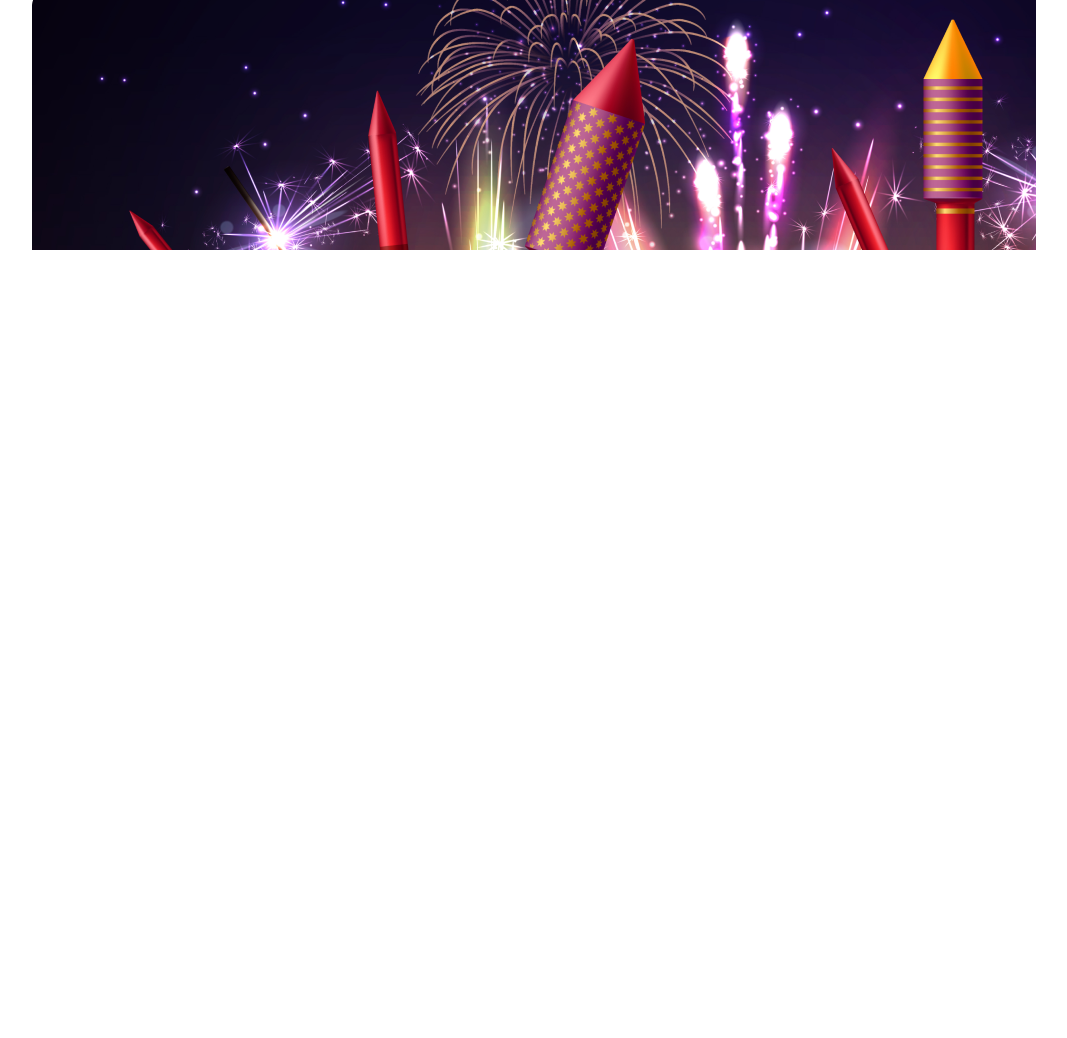
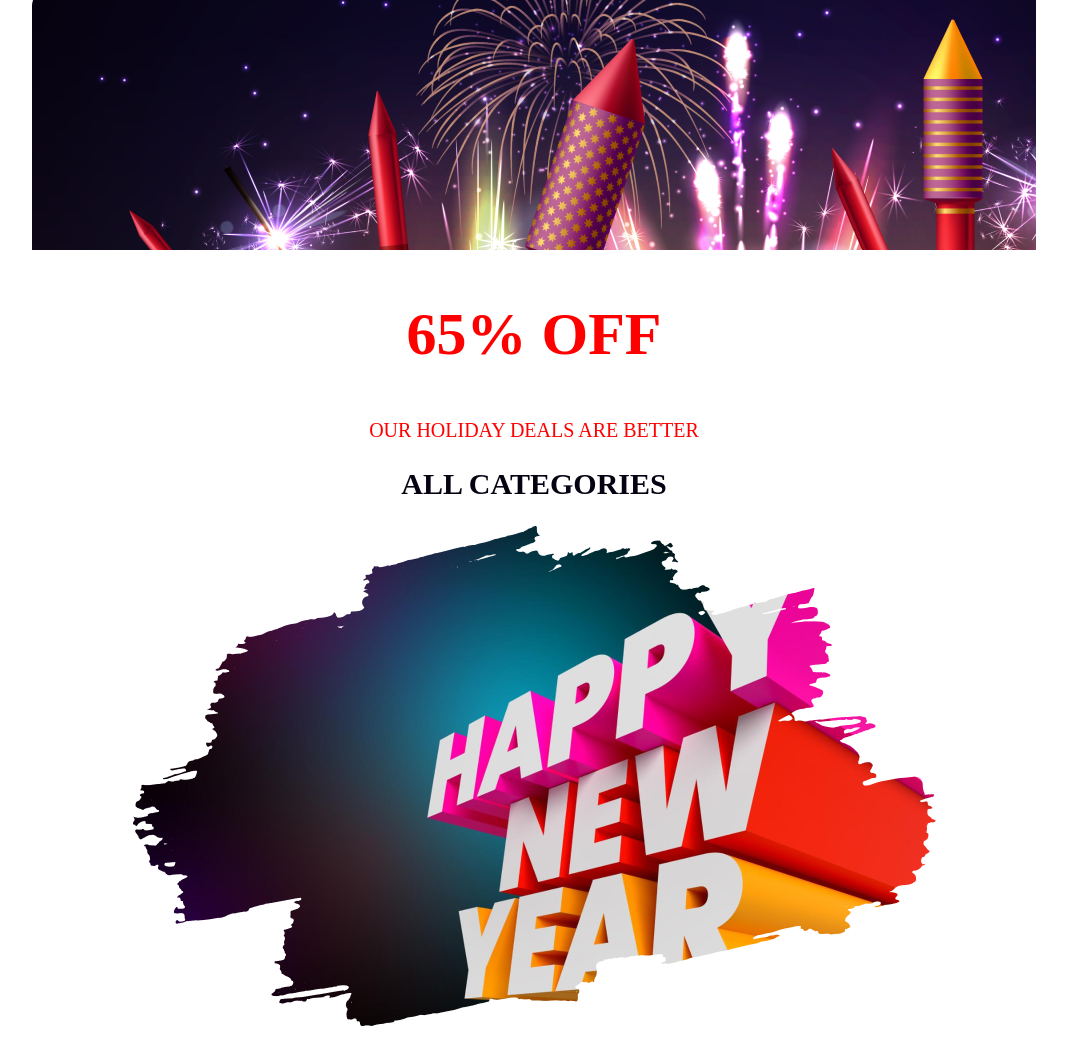
Before and after one commit to mahamudulhassain2013/programming-hero-B9-A1, a plain HTML site: page index.html in a window 1280 px wide. Shown: the part 660-1698 px from the top of the page, without its empty margins (106-1173 px from the left). Before the commit the page ends 960 px from the top, so only its background shows below. Drawn offline with Linux system fonts and the light colour scheme.

Commit message:
65% off section added

```diff
--- a/index.html
+++ b/index.html
@@ -15,11 +15,30 @@
 
 <body>
     <main>
-        <div class="banner-section">
-            <h3 class="greeting-message">Happy New Year</h3>
-            <h1 class="banner-main-title ">New Year Party Celebration</h1>
 
-        </div>
+        <section class="banner-section">
+            <div>
+                <h3 class="greeting-message">Happy New Year</h3>
+                <h1 class="banner-main-title ">New Year Party Celebration</h1>
+
+            </div>
+        </section>
+
+        <section class="commision">
+            <div>
+                <h1 class="commision-title">65% OFF</h1>
+                <p class="commision-description ">OUR HOLIDAY DEALS ARE BETTER</p>
+                <h2 class="commision-subtitle">ALL CATEGORIES</h2>
+            </div>
+            <div>
+                <img src="images/New Year Photo.png" alt="">
+            </div>
+
+        </section>
+
+
+
+
     </main>
 
 </body>
--- a/styles/style.css
+++ b/styles/style.css
@@ -1,7 +1,6 @@
-
 /* common shared style */
 
-.body{
+.body {
   .merriweather-black {
     font-family: "Merriweather", serif;
     font-weight: 900;
@@ -21,6 +20,7 @@
   }
 
 }
+
 /* main section style */
 
 .banner-section {
@@ -54,4 +54,34 @@
 
 
 }
-background-image: url('../images/Banner\ Image.png');
+
+/* 65% OFF section */
+
+.commision {
+  background: #FFF;
+  text-align: center;
+
+}
+
+.commision-title {
+  color: #F00;
+  font-size: 60px;
+  font-weight: 700;
+
+}
+
+.commision-description {
+  color: #F00;
+  font-size: 20px;
+  font-weight: 500;
+
+}
+.commision-subtitle{
+  color: #070211;
+  font-size: 30px;
+  font-weight: 600;
+
+}
+.image{
+  max-width: 700px;
+}
```
Lines whose indentation alone changed are shown as unchanged.
